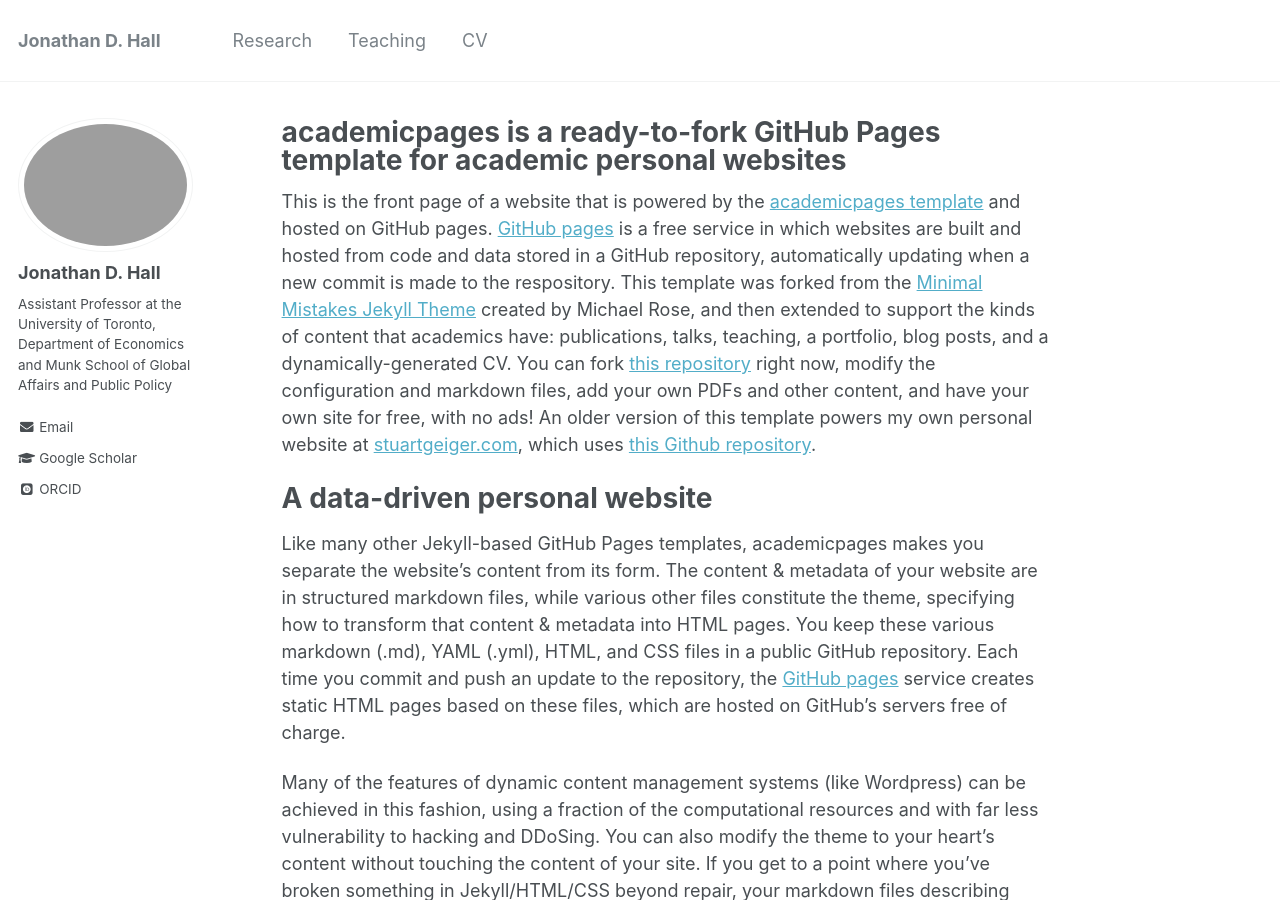
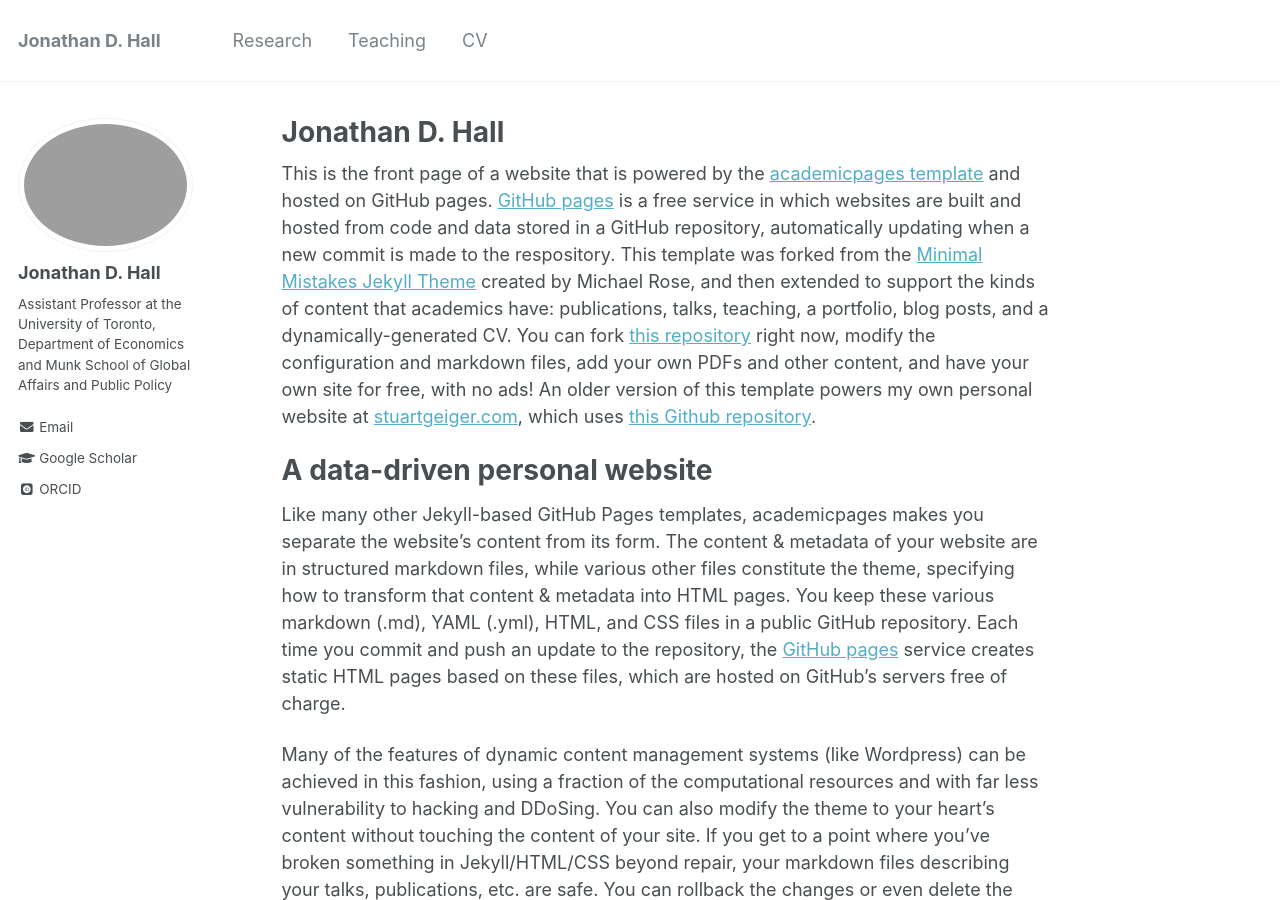
Before and after one commit to jhall/jhall.github.io, a Jekyll site: the page built from _pages/about.md, in a window 1280 px wide and 900 px high. Built offline with Jekyll 4.4.1, drawn with Linux system fonts in a browser that asks for light colours; some web fonts are replaced.

Commit message:
Update about.md

```diff
--- a/_pages/about.md
+++ b/_pages/about.md
@@ -1,7 +1,7 @@
 ---
 permalink: /
-title: "academicpages is a ready-to-fork GitHub Pages template for academic personal websites"
-excerpt: "About me"
+title: "Jonathan D. Hall"
+# excerpt: "About me"
 author_profile: true
 redirect_from:
   - /about/
```
